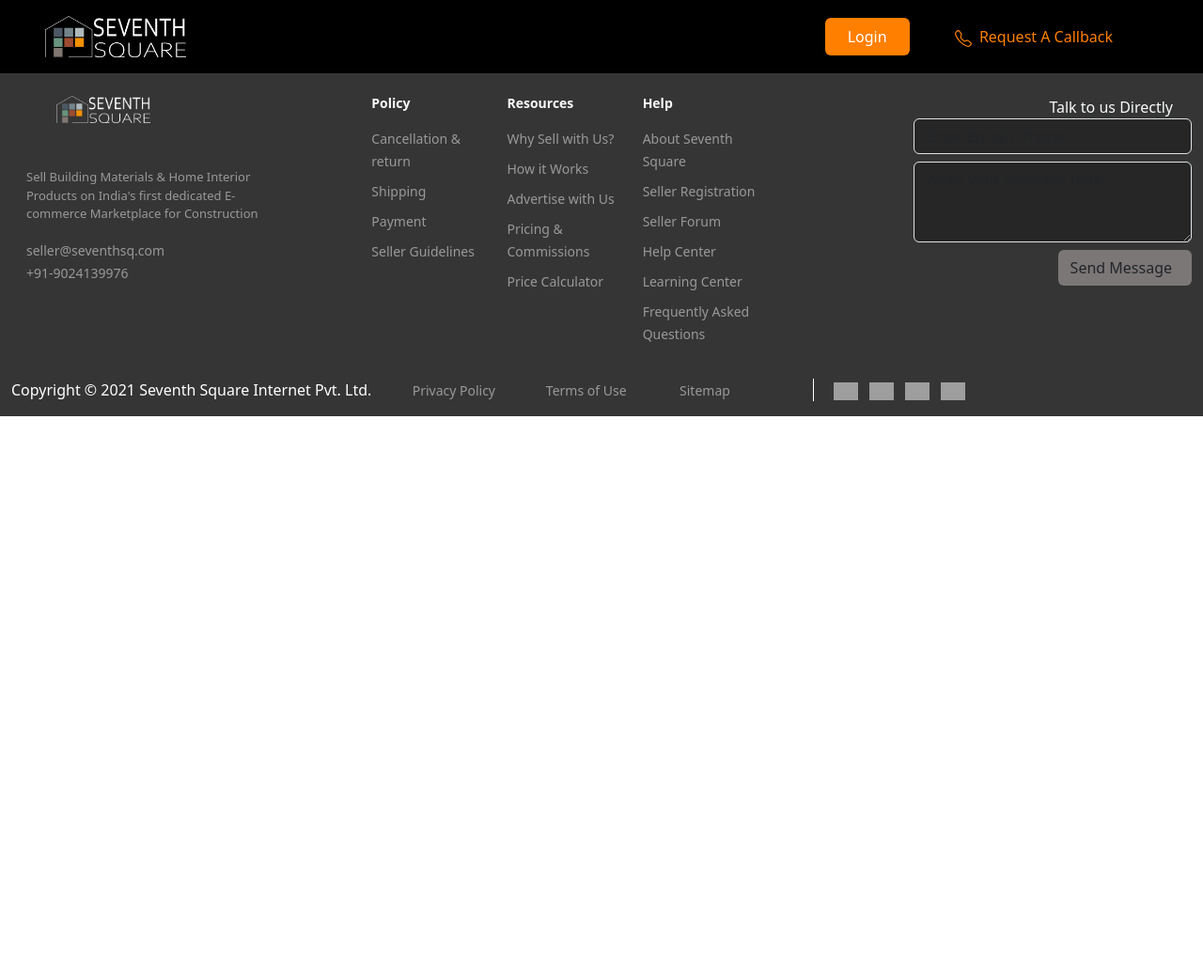
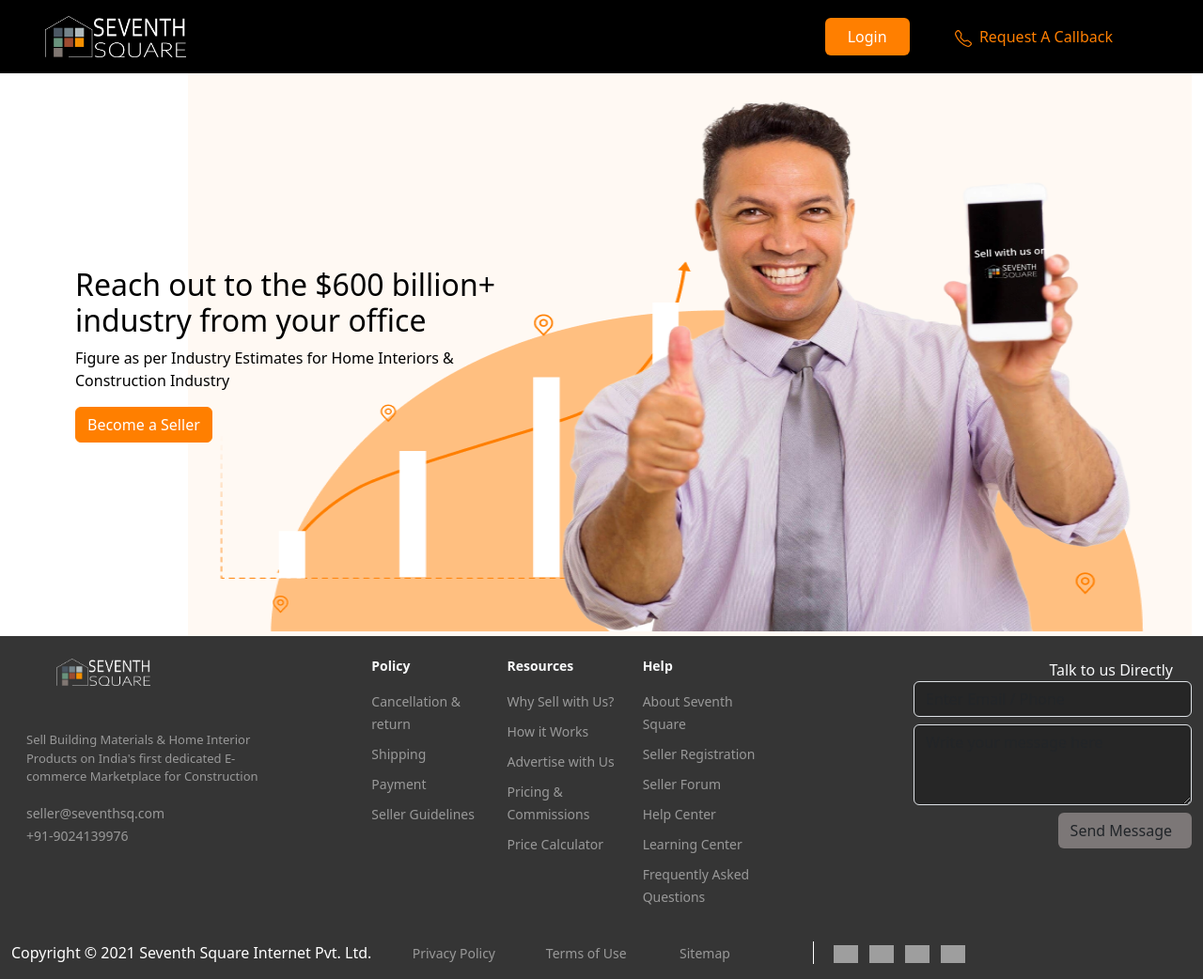
Before and after one commit to Santoshmehta799/Ecommerce_website, a Django app: page / in a window 1280 px wide. Shown: the whole page at 94% size. Before the commit the page ends 443 px from the top, so only its background shows below. Run offline with Django 5.2, Linux system fonts and the light colour scheme; some libraries are stand-ins or nearby versions; grey boxes are pictures that could not be loaded.

Commit message:
index page banner added

```diff
--- a/app_dashboard/urls.py
+++ b/app_dashboard/urls.py
@@ -5,5 +5,5 @@
 app_name="app_dashboard"
 
 urlpatterns = [
-    path('', views.dashboard_home, name="dashboard-home"),
+    path('', views.dashboard_page, name="dashboard-page"),
 ]
--- a/app_dashboard/views.py
+++ b/app_dashboard/views.py
@@ -1,17 +1,13 @@
-from django.shortcuts import render
+from django.shortcuts import render, redirect
 from django.http import HttpResponse
-# Create your views here.
-
-import json
-import time
-from django.core.management.base import BaseCommand
-# from app_package.models import Packages, Features
-from django.conf import settings
+from django.contrib.auth.decorators import login_required
 
 
 def index_page(request):
+    if request.user.is_authenticated:
+        return redirect('app_dashboard:dashboard-page')
     return render(request, 'seventh-square/index.html')
 
-
-def dashboard_home(request):
-    return HttpResponse('this is home page for dashboard')
+@login_required
+def dashboard_page(request):
+    return render(request, 'app_dashboard/dashboard.html')
--- /dev/null
+++ b/static/seventh-square/assets/css/custom-theme.css
@@ -0,0 +1,202 @@
+@charset "UTF-8";
+:root,
+[data-bs-theme=light] {
+  /* --bs-blue: #0d6efd;
+  --bs-indigo: #6610f2;
+  --bs-purple: #6f42c1;
+  --bs-pink: #d63384;
+  --bs-red: #dc3545;
+  --bs-orange: #fd7e14;
+  --bs-yellow: #ffc107;
+  --bs-green: #198754;
+  --bs-teal: #20c997;
+  --bs-cyan: #0dcaf0;
+  --bs-black: #000;
+  --bs-white: #fff;
+  --bs-gray: #6c757d;
+  --bs-gray-dark: #343a40;
+  --bs-gray-100: #f8f9fa;
+  --bs-gray-200: #e9ecef;
+  --bs-gray-300: #dee2e6;
+  --bs-gray-400: #ced4da;
+  --bs-gray-500: #adb5bd;
+  --bs-gray-600: #6c757d;
+  --bs-gray-700: #495057;
+  --bs-gray-800: #343a40;
+  --bs-gray-900: #212529;
+  --bs-primary: #0d6efd;
+  --bs-secondary: #6c757d;
+  --bs-success: #198754;
+  --bs-info: #0dcaf0;
+  --bs-warning: #ffc107;
+  --bs-danger: #dc3545;
+  --bs-light: #f8f9fa;
+  --bs-dark: #212529; */
+  --bs-theme-rgb: 255, 127, 0;
+  /* --bs-primary-rgb: 13, 110, 253;
+  --bs-secondary-rgb: 108, 117, 125;
+  --bs-success-rgb: 25, 135, 84;
+  --bs-info-rgb: 13, 202, 240;
+  --bs-warning-rgb: 255, 193, 7;
+  --bs-danger-rgb: 220, 53, 69;
+  --bs-light-rgb: 248, 249, 250;
+  --bs-dark-rgb: 33, 37, 41;
+  --bs-primary-text-emphasis: #052c65;
+  --bs-secondary-text-emphasis: #2b2f32;
+  --bs-success-text-emphasis: #0a3622;
+  --bs-info-text-emphasis: #055160;
+  --bs-warning-text-emphasis: #664d03;
+  --bs-danger-text-emphasis: #58151c;
+  --bs-light-text-emphasis: #495057;
+  --bs-dark-text-emphasis: #495057;
+  --bs-primary-bg-subtle: #cfe2ff;
+  --bs-secondary-bg-subtle: #e2e3e5;
+  --bs-success-bg-subtle: #d1e7dd;
+  --bs-info-bg-subtle: #cff4fc;
+  --bs-warning-bg-subtle: #fff3cd;
+  --bs-danger-bg-subtle: #f8d7da;
+  --bs-light-bg-subtle: #fcfcfd;
+  --bs-dark-bg-subtle: #ced4da;
+  --bs-primary-border-subtle: #9ec5fe;
+  --bs-secondary-border-subtle: #c4c8cb;
+  --bs-success-border-subtle: #a3cfbb;
+  --bs-info-border-subtle: #9eeaf9;
+  --bs-warning-border-subtle: #ffe69c;
+  --bs-danger-border-subtle: #f1aeb5;
+  --bs-light-border-subtle: #e9ecef;
+  --bs-dark-border-subtle: #adb5bd;
+  --bs-white-rgb: 255, 255, 255;
+  --bs-black-rgb: 0, 0, 0;
+  --bs-font-sans-serif: system-ui, -apple-system, "Segoe UI", Roboto, "Helvetica Neue", "Noto Sans", "Liberation Sans", Arial, sans-serif, "Apple Color Emoji", "Segoe UI Emoji", "Segoe UI Symbol", "Noto Color Emoji";
+  --bs-font-monospace: SFMono-Regular, Menlo, Monaco, Consolas, "Liberation Mono", "Courier New", monospace;
+  --bs-gradient: linear-gradient(180deg, rgba(255, 255, 255, 0.15), rgba(255, 255, 255, 0));
+  --bs-body-font-family: var(--bs-font-sans-serif);
+  --bs-body-font-size: 1rem;
+  --bs-body-font-weight: 400;
+  --bs-body-line-height: 1.5;
+  --bs-body-color: #212529;
+  --bs-body-color-rgb: 33, 37, 41;
+  --bs-body-bg: #fff;
+  --bs-body-bg-rgb: 255, 255, 255;
+  --bs-emphasis-color: #000;
+  --bs-emphasis-color-rgb: 0, 0, 0;
+  --bs-secondary-color: rgba(33, 37, 41, 0.75);
+  --bs-secondary-color-rgb: 33, 37, 41;
+  --bs-secondary-bg: #e9ecef;
+  --bs-secondary-bg-rgb: 233, 236, 239;
+  --bs-tertiary-color: rgba(33, 37, 41, 0.5);
+  --bs-tertiary-color-rgb: 33, 37, 41;
+  --bs-tertiary-bg: #f8f9fa;
+  --bs-tertiary-bg-rgb: 248, 249, 250;
+  --bs-heading-color: inherit;
+  --bs-link-color: #0d6efd;
+  --bs-link-color-rgb: 13, 110, 253;
+  --bs-link-decoration: underline;
+  --bs-link-hover-color: #0a58ca;
+  --bs-link-hover-color-rgb: 10, 88, 202;
+  --bs-code-color: #d63384;
+  --bs-highlight-color: #212529;
+  --bs-highlight-bg: #fff3cd;
+  --bs-border-width: 1px;
+  --bs-border-style: solid;
+  --bs-border-color: #dee2e6;
+  --bs-border-color-translucent: rgba(0, 0, 0, 0.175);
+  --bs-border-radius: 0.375rem;
+  --bs-border-radius-sm: 0.25rem;
+  --bs-border-radius-lg: 0.5rem;
+  --bs-border-radius-xl: 1rem;
+  --bs-border-radius-xxl: 2rem;
+  --bs-border-radius-2xl: var(--bs-border-radius-xxl);
+  --bs-border-radius-pill: 50rem;
+  --bs-box-shadow: 0 0.5rem 1rem rgba(0, 0, 0, 0.15);
+  --bs-box-shadow-sm: 0 0.125rem 0.25rem rgba(0, 0, 0, 0.075);
+  --bs-box-shadow-lg: 0 1rem 3rem rgba(0, 0, 0, 0.175);
+  --bs-box-shadow-inset: inset 0 1px 2px rgba(0, 0, 0, 0.075);
+  --bs-focus-ring-width: 0.25rem;
+  --bs-focus-ring-opacity: 0.25;
+  --bs-focus-ring-color: rgba(13, 110, 253, 0.25);
+  --bs-form-valid-color: #198754;
+  --bs-form-valid-border-color: #198754;
+  --bs-form-invalid-color: #dc3545;
+  --bs-form-invalid-border-color: #dc3545; */
+}
+
+[data-bs-theme=dark] {
+  /* color-scheme: dark;
+  --bs-body-color: #dee2e6;
+  --bs-body-color-rgb: 222, 226, 230;
+  --bs-body-bg: #212529;
+  --bs-body-bg-rgb: 33, 37, 41;
+  --bs-emphasis-color: #fff;
+  --bs-emphasis-color-rgb: 255, 255, 255;
+  --bs-secondary-color: rgba(222, 226, 230, 0.75);
+  --bs-secondary-color-rgb: 222, 226, 230;
+  --bs-secondary-bg: #343a40;
+  --bs-secondary-bg-rgb: 52, 58, 64;
+  --bs-tertiary-color: rgba(222, 226, 230, 0.5);
+  --bs-tertiary-color-rgb: 222, 226, 230;
+  --bs-tertiary-bg: #2b3035;
+  --bs-tertiary-bg-rgb: 43, 48, 53;
+  --bs-primary-text-emphasis: #6ea8fe;
+  --bs-secondary-text-emphasis: #a7acb1;
+  --bs-success-text-emphasis: #75b798;
+  --bs-info-text-emphasis: #6edff6;
+  --bs-warning-text-emphasis: #ffda6a;
+  --bs-danger-text-emphasis: #ea868f;
+  --bs-light-text-emphasis: #f8f9fa;
+  --bs-dark-text-emphasis: #dee2e6;
+  --bs-primary-bg-subtle: #031633;
+  --bs-secondary-bg-subtle: #161719;
+  --bs-success-bg-subtle: #051b11;
+  --bs-info-bg-subtle: #032830;
+  --bs-warning-bg-subtle: #332701;
+  --bs-danger-bg-subtle: #2c0b0e;
+  --bs-light-bg-subtle: #343a40;
+  --bs-dark-bg-subtle: #1a1d20;
+  --bs-primary-border-subtle: #084298;
+  --bs-secondary-border-subtle: #41464b;
+  --bs-success-border-subtle: #0f5132;
+  --bs-info-border-subtle: #087990;
+  --bs-warning-border-subtle: #997404;
+  --bs-danger-border-subtle: #842029;
+  --bs-light-border-subtle: #495057;
+  --bs-dark-border-subtle: #343a40;
+  --bs-heading-color: inherit;
+  --bs-link-color: #6ea8fe;
+  --bs-link-hover-color: #8bb9fe;
+  --bs-link-color-rgb: 110, 168, 254;
+  --bs-link-hover-color-rgb: 139, 185, 254;
+  --bs-code-color: #e685b5;
+  --bs-highlight-color: #dee2e6;
+  --bs-highlight-bg: #664d03;
+  --bs-border-color: #495057;
+  --bs-border-color-translucent: rgba(255, 255, 255, 0.15);
+  --bs-form-valid-color: #75b798;
+  --bs-form-valid-border-color: #75b798;
+  --bs-form-invalid-color: #ea868f;
+  --bs-form-invalid-border-color: #ea868f; */
+}
+
+
+/* Custom Theme Settings */
+.btn-brand {
+    --bs-btn-color: #fff;
+    --bs-btn-bg: rgba(255, 127, 0, 1);
+    --bs-btn-border-color: rgba(255, 127, 0, 1);
+    --bs-btn-hover-color: #fff;
+    --bs-btn-hover-bg: rgba(255, 127, 0, 1);
+    --bs-btn-hover-border-color: rgba(255, 127, 0, 1);
+    --bs-btn-focus-shadow-rgb: 49, 132, 253;
+    --bs-btn-active-color: #fff;
+    --bs-btn-active-bg: rgba(255, 127, 0, 1);
+    --bs-btn-active-border-color: rgba(255, 127, 0, 1);
+    --bs-btn-active-shadow: inset 0 3px 5px rgba(0, 0, 0, 0.125);
+    --bs-btn-disabled-color: #fff;
+    --bs-btn-disabled-bg: rgba(255, 127, 0, 1);
+    --bs-btn-disabled-border-color: rgba(255, 127, 0, 1);
+}
+
+.text-brand {
+    --bs-text-opacity: 1;
+    color: rgba(var(--bs-theme-rgb), var(--bs-text-opacity)) !important;
+  }
--- a/static/seventh-square/assets/css/custom.css
+++ b/static/seventh-square/assets/css/custom.css
@@ -69,7 +69,7 @@
     background-color: #262626!important;
 }
 
-.booter-logo-info{
+.footer-logo-info{
     font-size: 13px;
     color: #999;
     font-weight: normal;
@@ -103,3 +103,52 @@
     font-size:14px;
     color:black;
 }
+
+/* Banner */
+
+.custom-main-banner {
+    position: relative;
+    height: 599px;
+}
+
+.custom-main-banner img {
+    height:100%;
+    width:85%;
+    float: right;
+}
+
+.carousel-content-container {
+    position: absolute;
+    top: 0;
+    left: 0;
+    width: 47%;
+    height: 100%;
+    display: flex;
+    z-index: 10;
+    flex-direction: column;
+    justify-content: center;
+    align-items: flex-start;
+    color: black; /* Text color */
+    padding: 20px; /* Adjust the padding as needed */
+    box-sizing: border-box;
+}
+
+/* Media query for screens up to 720px */
+@media (max-width: 768px) {
+    .carousel-content-container {
+        position: static;
+        width: auto;
+        height: auto;
+        padding: 7%;
+    }
+
+    .custom-main-banner {
+        height: 100%;
+        position: static;
+    }
+
+    .custom-main-banner img {
+        height:100%;
+        width:100%;
+    }
+}
--- a/templates/seventh-square/index.html
+++ b/templates/seventh-square/index.html
@@ -4,6 +4,28 @@
 {% block metablock %}{% endblock metablock %}
 {% block cssblock %}{% endblock cssblock %}
 {% block content %}
+<div class="container-fluid">
+    <div id="carouselExampleSlidesOnly" class="carousel slide" data-bs-ride="carousel">
+        <div class="carousel-inner">
+            <div class="carousel-item active">
+                <!-- Background image and content container -->
+                <div class="custom-main-banner">
+                    <!-- Background image -->
+                    <img src="{% static 'seventh-square/assets/img/banner/main-banner.png' %}" alt="Main Banner">
+
+                    <!-- Content below the image on smaller screens -->
+                    <div class="carousel-content carousel-content-container text-start">
+                        <h2 class="px-5">Reach out to the $600 billion+ industry from your office</h2>
+                        <p class="px-5">Figure as per Industry Estimates for Home Interiors & Construction Industry</p>
+                        <a href="javascript:void(0);" class="mx-5 btn btn-brand">Become a Seller</a>
+                    </div>
+                </div>
+            </div>
+            <!-- Add more carousel items as needed -->
+        </div>
+    </div>
+</div>
+
 
 
 {% endblock content %}
--- a/templates/seventh-square/layout/base.html
+++ b/templates/seventh-square/layout/base.html
@@ -13,6 +13,7 @@
         {% block metablock %}{% endblock metablock %}
         <!-- Include Bootstrap CSS -->
         <link href="{% static 'seventh-square/assets/css/bootstrap/bootstrap.min.css' %}" rel="stylesheet" />
+        <link href="{% static 'seventh-square/assets/css/custom-theme.css' %}" rel="stylesheet" />
         <link href="{% static 'seventh-square/assets/css/custom.css' %}" rel="stylesheet" />
         {% block cssblock %}{% endblock cssblock %}
 
@@ -20,7 +21,7 @@
     <body>
         <!-- Header Start -->
         {% if user.is_authenticated %}
-        {% include 'seventh-square/layout/header.html' %}
+        {% include 'seventh-square/layout/header-unauth.html' %}
         {% else %}
         {% include 'seventh-square/layout/header-unauth.html' %}
         {% endif %}
--- a/templates/seventh-square/layout/footer.html
+++ b/templates/seventh-square/layout/footer.html
@@ -7,7 +7,7 @@
           <img class="mx-5" width="100px;" src="{% static 'seventh-square/assets/img/logo/white-logo.png' %}">
         </a>
         <div class="text-left mx-3">
-          <p class="booter-logo-info mt-5 footer-white-color-hover">Sell Building Materials &amp; Home Interior Products on India's first dedicated E-commerce Marketplace for Construction</p>
+          <p class="footer-logo-info mt-5 footer-white-color-hover">Sell Building Materials &amp; Home Interior Products on India's first dedicated E-commerce Marketplace for Construction</p>
         </div>
         <ul class="list-unstyled mx-3 p-0 m-0">
           <li class="p-0 m-0 link-offset-2">
--- a/templates/seventh-square/layout/header-unauth.html
+++ b/templates/seventh-square/layout/header-unauth.html
@@ -1,5 +1,5 @@
 {% load static %}
-<nav class="navbar navbar-expand-lg navbar-dark bg-black">
+<nav class="navbar navbar-expand-md navbar-dark bg-black">
   <div class="container-fluid px-md-5 px-3 p-1">
       <!-- Logo on the Left -->
       <a class="navbar-brand" href="/">
```
Also changed, not shown: app_dashboard/templates/app_dashboard/dashboard.html (added, +10 -0 lines), static/seventh-square/assets/img/banner/main-banner.png (added).
